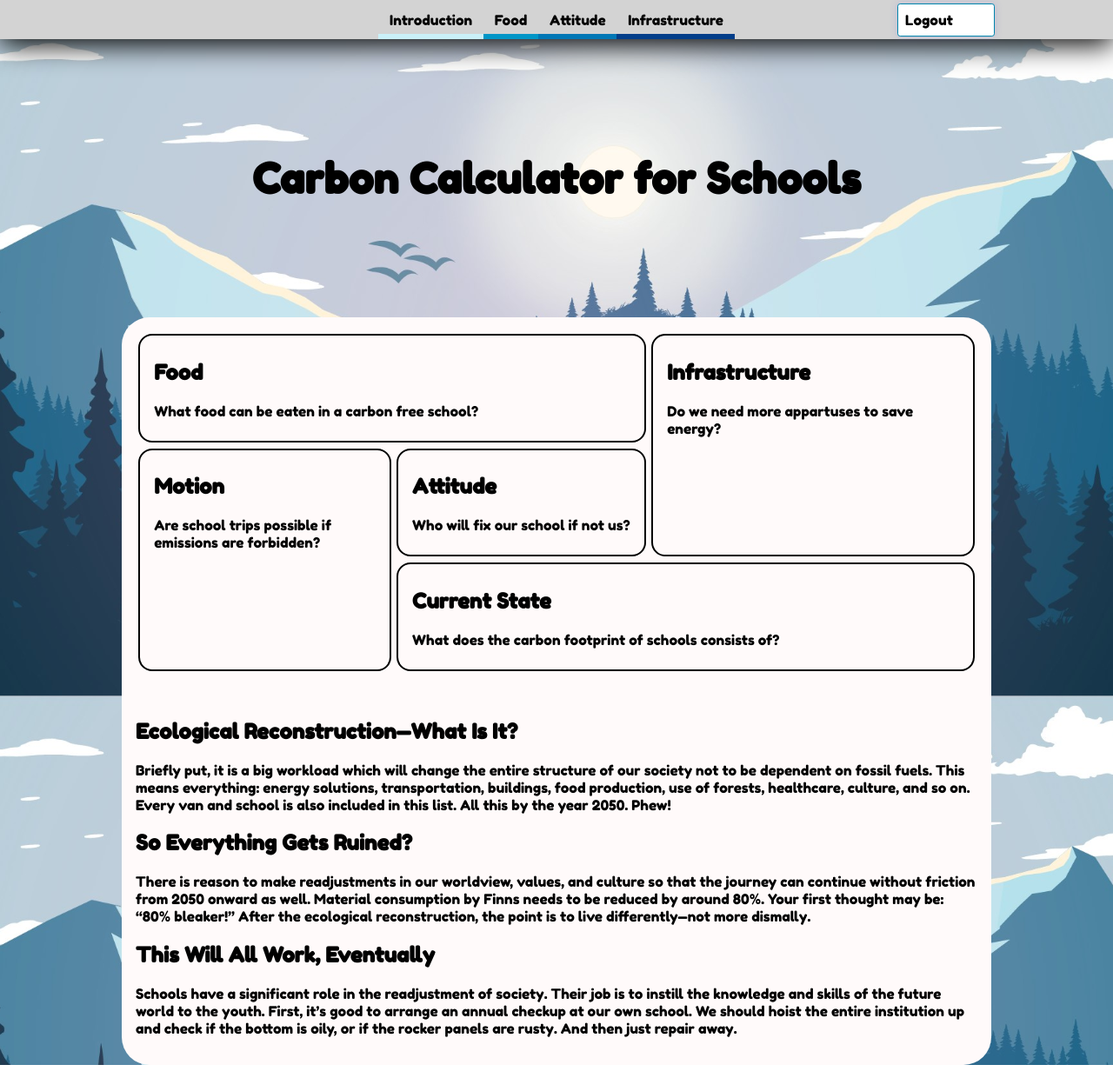
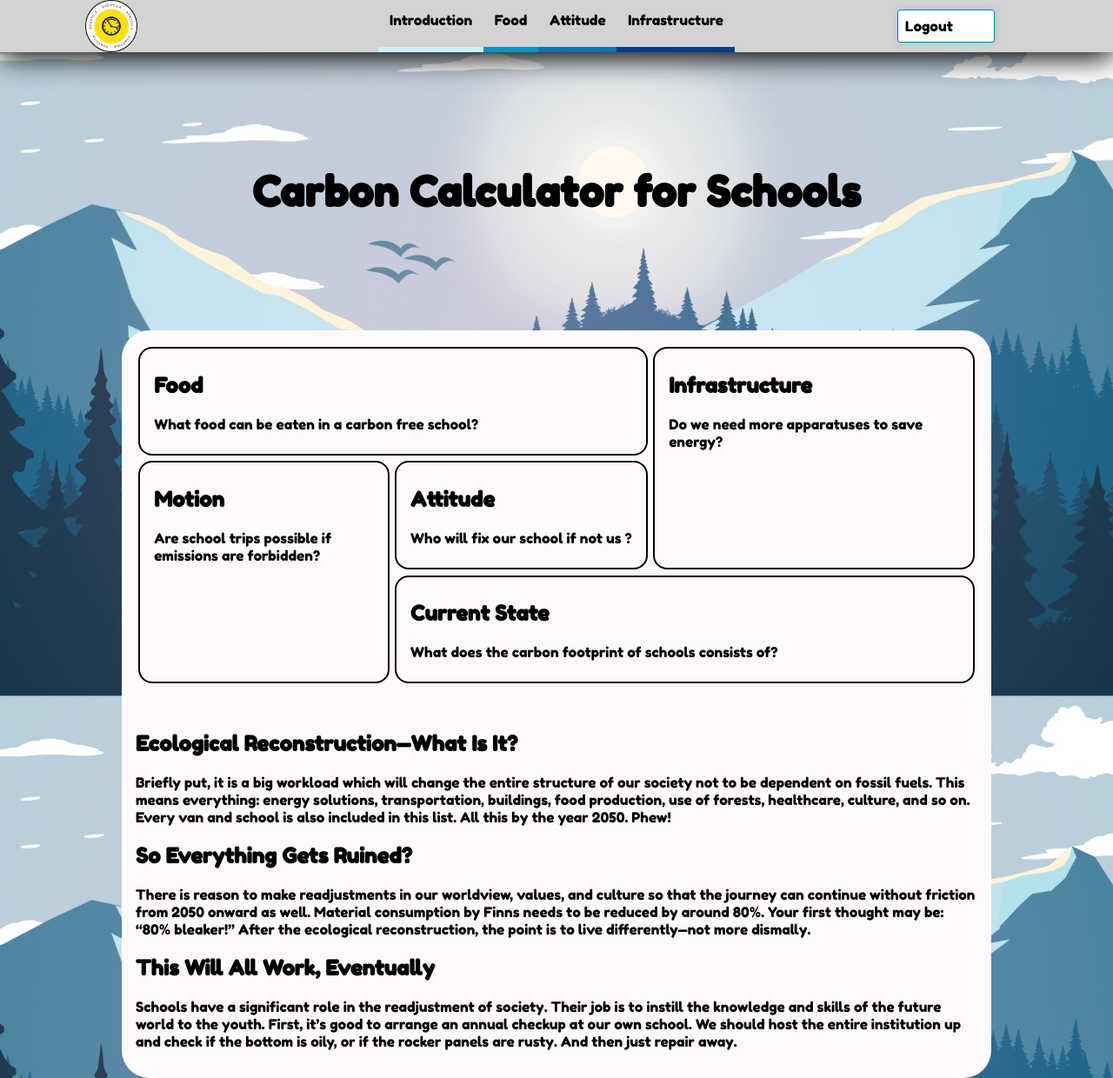
Before and after one commit to Ebassani/Design-factory-project, a Flask app: page /introduction in a window 1280 px wide. Shown: the whole page at 87% size. Run offline with Flask 2, Linux system fonts and the light colour scheme; a user stored in the database is signed in.

Commit message:
Added icon and made some fixes

```diff
--- a/templates/attitude.html
+++ b/templates/attitude.html
@@ -7,6 +7,7 @@
     <link rel="stylesheet" href="{{ url_for('static', filename= 'css/introduction.css') }}">
     <script src="{{ url_for('static', filename= 'javascript/scripts.js') }}"></script>
     <title>Attitude</title>
+    <link rel="icon" type="image/x-icon" href="./static/images/logo.png">
 </head>
 <body>
 
@@ -32,4 +33,6 @@
 </h2>
 <p>The biggest obstacle for change is inside our heads. Even though most of the carbon emissions seem “locked” in place, these systems were built by humans.
      So they are also solvable by humans. It has been claimed that a determined 3,5% minority can create change even if the majority are passive fools.
-      That gives hope. You can find the nearest change maker by pointing the rearview mirror to yourself.</p></div>
+      That gives hope. You can find the nearest change maker by pointing the rearview mirror to yourself.</p>
+    </div>
+</div>
--- a/templates/currentstate.html
+++ b/templates/currentstate.html
@@ -7,6 +7,7 @@
     <link rel="stylesheet" href="{{ url_for('static', filename= 'css/introduction.css') }}">
     <script src="{{ url_for('static', filename= 'javascript/scripts.js') }}"></script>
     <title>Current State</title>
+    <link rel="icon" type="image/x-icon" href="./static/images/logo.png">
 </head>
 <body>
 
--- a/templates/food.html
+++ b/templates/food.html
@@ -7,6 +7,7 @@
     <link rel="stylesheet" href="{{ url_for('static', filename= 'css/introduction.css') }}">
     <script src="{{ url_for('static', filename= 'javascript/scripts.js') }}"></script>
     <title>Food</title>
+    <link rel="icon" type="image/x-icon" href="./static/images/logo.png">
 </head>
 <body>
 
--- a/templates/index.html
+++ b/templates/index.html
@@ -4,7 +4,8 @@
     <meta charset="UTF-8">
     <link rel="stylesheet" href="{{ url_for('static', filename= 'css/common.css') }}">
     <link rel="stylesheet" href="{{ url_for('static', filename= 'css/dashboard.css') }}">
-    <title>Demo page</title>
+    <title>Dashboard</title>
+    <link rel="icon" type="image/x-icon" href="./static/images/logo.png">
 </head>
 <body>
 
--- a/templates/infrastructure.html
+++ b/templates/infrastructure.html
@@ -6,7 +6,8 @@
     <link rel="stylesheet" href="{{ url_for('static', filename= 'css/common.css') }}">
     <link rel="stylesheet" href="{{ url_for('static', filename= 'css/introduction.css') }}">
     <script src="{{ url_for('static', filename= 'javascript/scripts.js') }}"></script>
-    <title>Food</title>
+    <title>Infrastructure</title>
+    <link rel="icon" type="image/x-icon" href="./static/images/logo.png">
 </head>
 <body>
 
--- a/templates/introduction.html
+++ b/templates/introduction.html
@@ -7,6 +7,7 @@
     <link rel="stylesheet" href="{{ url_for('static', filename= 'css/introduction.css') }}">
     <script src="{{ url_for('static', filename= 'javascript/scripts.js') }}"></script>
     <title>Introduction</title>
+    <link rel="icon" type="image/x-icon" href="./static/images/logo.png">
 </head>
 <body>
 
@@ -30,7 +31,7 @@
             <div class="content__card__title">
                 <h2 class="subtitle">Infrastructure</h2>
             </div>
-            <p class="paragraph">Do we need more appartuses to save energy?</p>
+            <p class="paragraph">Do we need more apparatuses to save energy?</p>
         </div>
         <div class="content__cards__card card__grid3 hover__pointer" onclick="window.location.href = '/motion';">
             <div class="content__card__title">
@@ -42,7 +43,7 @@
             <div class="content__card__title">
                 <h2 class="subtitle">Attitude</h2>
             </div>
-            <p class="paragraph">Who will fix our school if not us?</p>
+            <p class="paragraph">Who will fix our school if not us ?</p>
         </div>
         <div class="content__cards__card card__grid5 hover__pointer" onclick="window.location.href = '/currentstate';">
             <div class="content__card__title">
@@ -70,7 +71,7 @@
         <h2>This Will All Work, Eventually</h2>
         <p>Schools have a significant role in the readjustment of society. Their job is to instill the knowledge
             and skills of the future world to the youth. First, it’s good to arrange an
-            annual checkup at our own school. We should hoist the entire institution up and check if the bottom
+            annual checkup at our own school. We should host the entire institution up and check if the bottom
             is oily, or if the rocker panels are rusty. And then just repair away.</p>
     </div>
 
--- a/templates/loginPage.html
+++ b/templates/loginPage.html
@@ -5,6 +5,7 @@
     <link rel="stylesheet" href="{{ url_for('static', filename= 'css/common.css') }}">
     <link rel="stylesheet" href="{{ url_for('static', filename= 'css/login.css') }}">
     <title>Login</title>
+  <link rel="icon" type="image/x-icon" href="./static/images/logo.png">
 </head>
 <body>
 
--- a/templates/menu.html
+++ b/templates/menu.html
@@ -1,6 +1,6 @@
 <header class="menu">
     <div class="card__grid1 menu__items">
-
+<img src="./static/images/logo.png" alt="Logo" style="width:60px;height:60px;" onclick="window.location.href = '/introduction';">
     </div>
 
     <div class="menu__items card__grid2">
--- a/templates/motion.html
+++ b/templates/motion.html
@@ -7,6 +7,7 @@
     <link rel="stylesheet" href="{{ url_for('static', filename= 'css/introduction.css') }}">
     <script src="{{ url_for('static', filename= 'javascript/scripts.js') }}"></script>
     <title>Motion</title>
+    <link rel="icon" type="image/x-icon" href="./static/images/logo.png">
 </head>
 <body>
 
--- a/templates/newSchool.html
+++ b/templates/newSchool.html
@@ -2,7 +2,8 @@
 <html lang="en">
 <head>
     <meta charset="UTF-8">
-    <title>Title</title>
+    <title>New School</title>
+    <link rel="icon" type="image/x-icon" href="./static/images/logo.png">
 </head>
 <body>
 <div>
--- a/templates/registrationPage.html
+++ b/templates/registrationPage.html
@@ -5,6 +5,7 @@
     <link rel="stylesheet" href="{{ url_for('static', filename= 'css/common.css') }}">
     <link rel="stylesheet" href="{{ url_for('static', filename= 'css/registration.css') }}">
     <title>Register</title>
+    <link rel="icon" type="image/x-icon" href="./static/images/logo.png">
 </head>
 <body>
 
```
Also changed, not shown: static/images/logo.png (added).
